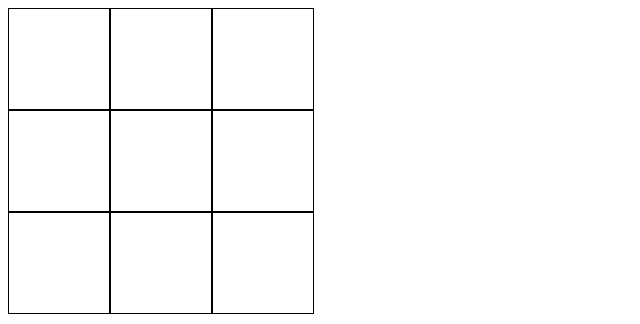
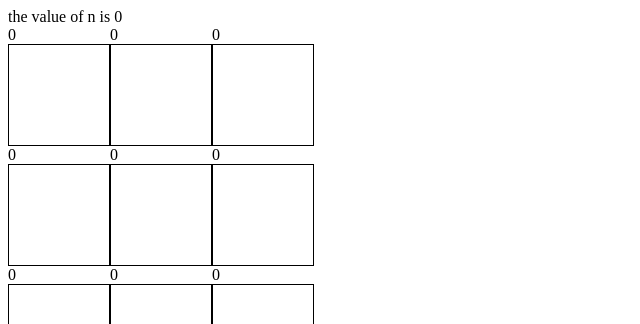
Before and after one commit to TracyChen33/vue-demo-1, a Vue app: page / in a window 1280 px wide. Shown: the top 324 px of the page, without its empty margins (0-640 px from the left). Built offline with nearby package versions, Linux system fonts and the light colour scheme; the HTML template or start-up script is replaced by a standard one.

Commit message:
clicked&knowed

```diff
--- a/src/App.vue
+++ b/src/App.vue
@@ -1,19 +1,20 @@
 <template>
   <div>
+    <div>the value of n is {{n}}</div>
     <div class="row">
-      <Cell v-on:click="onClickCell" />
-      <Cell v-on:click="onClickCell" />
-      <Cell v-on:click="onClickCell" />
+      <Cell v-on:click="onClickCell" v-bind:n="n"/>
+      <Cell v-on:click="onClickCell" v-bind:n="n"/>
+      <Cell v-on:click="onClickCell" v-bind:n="n"/>
     </div>
     <div class="row">
-      <Cell v-on:click="onClickCell" />
-      <Cell v-on:click="onClickCell" />
-      <Cell v-on:click="onClickCell" />
+      <Cell v-on:click="onClickCell" v-bind:n="n"/>
+      <Cell v-on:click="onClickCell" v-bind:n="n"/>
+      <Cell v-on:click="onClickCell" v-bind:n="n"/>
     </div>
     <div class="row">
-      <Cell v-on:click="onClickCell" />
-      <Cell v-on:click="onClickCell" />
-      <Cell v-on:click="onClickCell" />
+      <Cell v-on:click="onClickCell" v-bind:n="n"/>
+      <Cell v-on:click="onClickCell" v-bind:n="n"/>
+      <Cell v-on:click="onClickCell" v-bind:n="n"/>
     </div>
   </div>
 </template>
@@ -23,16 +24,21 @@
 
   export default {
     components: {Cell},
-    methods:{
-      onClickCell(){
-        console.log("cell be clicked")
+    data() {
+      return {n: 0};
+    },
+    methods: {
+      onClickCell() {
+        console.log('cell be clicked');
+          this.n+=1;
+
       }
     }
   }
 </script>
 
 <style>
-  .row{
+  .row {
     display: flex;
   }
 </style>
--- a/src/Cell.vue
+++ b/src/Cell.vue
@@ -1,6 +1,7 @@
 <template>
   <div>
-    <div class="cell" v-on:click="y">
+    {{n}}
+    <div class="cell" v-on:click="OnClickSelf">
       <template v-if="a">{{text}}</template>
       <template v-else></template>
     </div>
@@ -9,11 +10,12 @@
 
 <script>
   export default {
+    props:['n'],
     data() {
       return {a: false, text: 'O'};
     },
     methods: {
-      y() {
+      OnClickSelf() {
         this.a = true
         this.$emit('click');
       }
```
